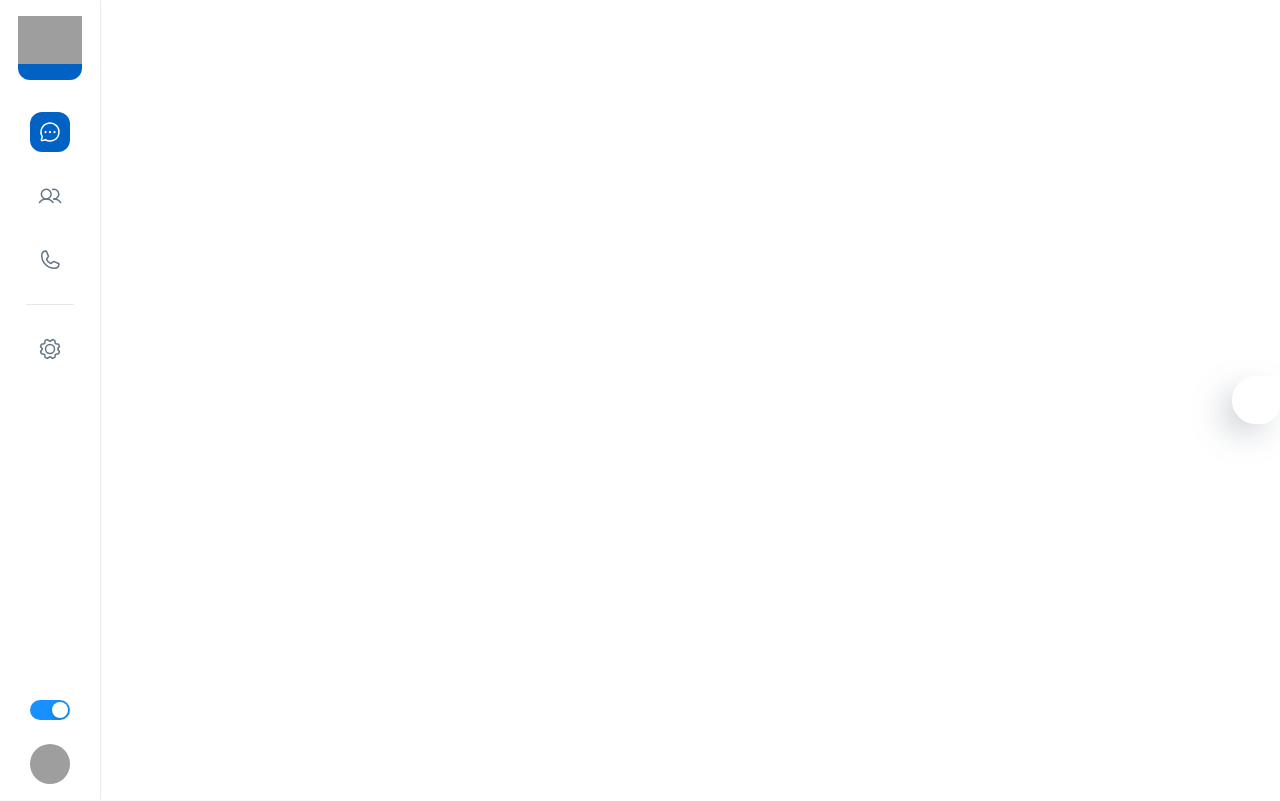
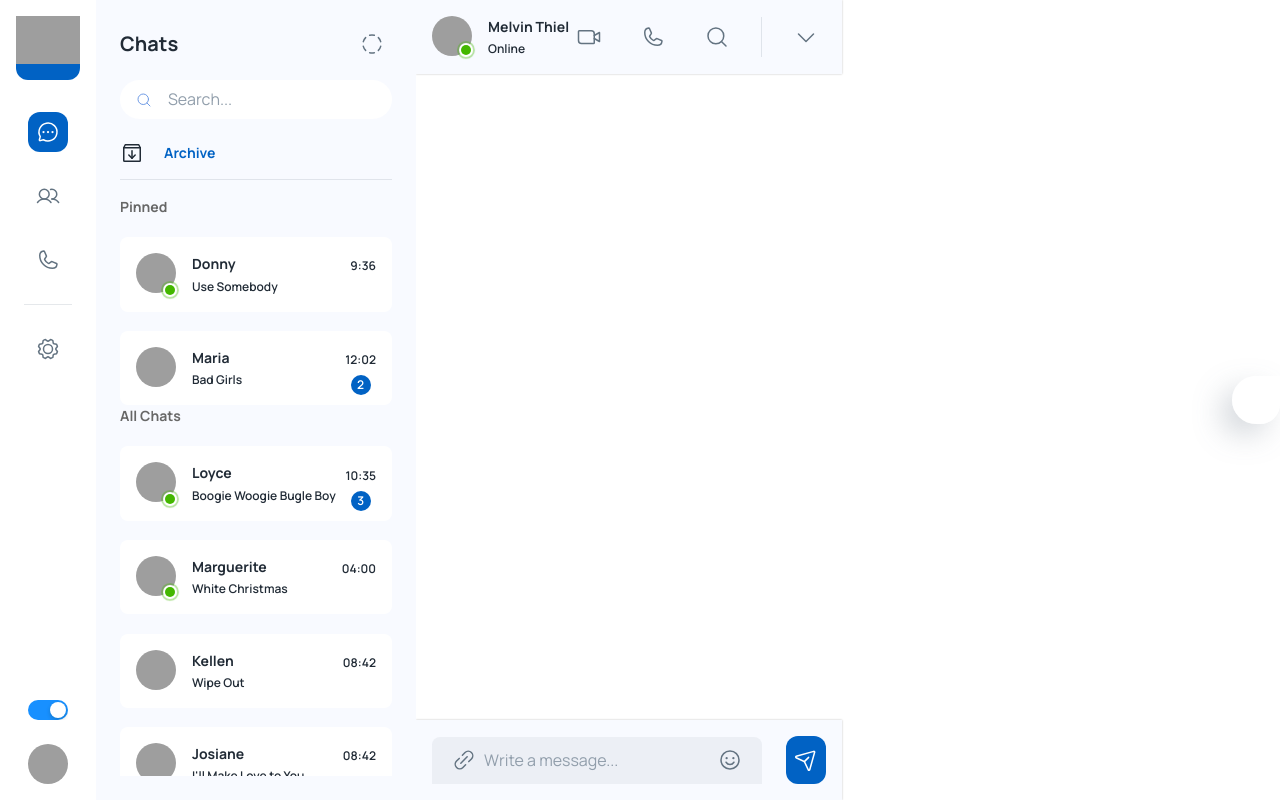
Before and after one commit to ilkaytech/Modern-Chat-App, a React (Create React App) app: page /app in a window 1280 px wide. Shown: the top 801 px of the page. Built offline with nearby package versions, Linux system fonts and the light colour scheme; grey boxes are pictures that could not be loaded; some icons are missing.

Commit message:
chat section created

```diff
--- /dev/null
+++ b/src/components/Conversation/index.js
@@ -0,0 +1,181 @@
+import React from "react";
+import {
+  Avatar,
+  Badge,
+  Box,
+  Divider,
+  IconButton,
+  InputAdornment,
+  Stack,
+  TextField,
+  Typography,
+} from "@mui/material";
+import { faker } from "@faker-js/faker";
+import { styled, useTheme } from "@mui/material/styles";
+import {
+  CaretDown,
+  LinkSimple,
+  MagnifyingGlass,
+  PaperPlaneTilt,
+  Phone,
+  Smiley,
+  VideoCamera,
+} from "phosphor-react";
+
+const StyledInput = styled(TextField)(({ theme }) => ({
+  "& .MuiInputBase-input": {
+    paddingTop: "12px",
+    paddingBottom: "12px",
+  },
+}));
+
+const StyledBadge = styled(Badge)(({ theme }) => ({
+  "& .MuiBadge-badge": {
+    backgroundColor: "#44b700",
+    color: "#44b700",
+    boxShadow: `0 0 0 2px ${theme.palette.background.paper}`,
+    "&::after": {
+      position: "absolute",
+      top: 0,
+      left: 0,
+      width: "100%",
+      height: "100%",
+      borderRadius: "50%",
+      animation: "ripple 1.2s infinite ease-in-out",
+      border: "1px solid currentColor",
+      content: '""',
+    },
+  },
+  "@keyframes ripple": {
+    "0%": {
+      transform: "scale(.8)",
+      opacity: 1,
+    },
+    "100%": {
+      transform: "scale(2.4)",
+      opacity: 0,
+    },
+  },
+}));
+
+const Conversation = () => {
+  const theme = useTheme();
+  return (
+    <Stack height="100%" maxHeight="100vh" width="auto">
+      {/* Chat Header */}
+      <Box
+        p={2}
+        sx={{
+          width: "100%",
+          backgroundColor:
+            theme.palette.mode === "light"
+              ? "#F8FAFF"
+              : theme.palette.background.paper,
+          boxShadow: "0px 0px 2px rgba(0,0,0,0.25) ",
+        }}
+      >
+        <Stack
+          alignItems={"center"}
+          direction={"row"}
+          justifyContent={"space-between"}
+          sx={{ width: "100%", height: "100%" }}
+        >
+          <Stack direction={"row"} spacing={2}>
+            <Box>
+              <StyledBadge
+                overlap="circular"
+                anchorOrigin={{ vertical: "bottom", horizontal: "right" }}
+                variant="dot"
+              >
+                <Avatar
+                  alt={faker.name.fullName()}
+                  src={faker.image.avatar()}
+                />
+              </StyledBadge>
+            </Box>
+            <Stack spacing={0.2}>
+              <Typography variant="subtitle2">
+                {faker.name.fullName()}
+              </Typography>
+              <Typography variant="caption">Online</Typography>
+            </Stack>
+          </Stack>
+          <Stack direction="row" alignItems={"center"} spacing={3}>
+            <IconButton>
+              <VideoCamera />
+            </IconButton>
+            <IconButton>
+              <Phone />
+            </IconButton>
+            <IconButton>
+              <MagnifyingGlass />
+            </IconButton>
+            <Divider orientation="vertical" flexItem />
+            <IconButton>
+              <CaretDown />
+            </IconButton>
+          </Stack>
+        </Stack>
+      </Box>
+      {/* Msg */}
+      <Box width={"100%"} sx={{ flexGrow: 1 }}></Box>
+      {/* Chat Folder */}
+      <Box
+        p={2}
+        sx={{
+          width: "100%",
+          backgroundColor:
+            theme.palette.mode === "light"
+              ? "#F8FAFF"
+              : theme.palette.background.paper,
+          boxShadow: "0px 0px 2px rgba(0,0,0,0.25)",
+        }}
+      >
+        <Stack direction="row" alignItems={"center"} spacing={3}>
+          <StyledInput
+            fullWidth
+            placeholder="Write a message..."
+            variant="filled"
+            InputProps={{
+              disableUnderline: true,
+              startAdornment: (
+                <InputAdornment>
+                  <IconButton>
+                    <LinkSimple />
+                  </IconButton>
+                </InputAdornment>
+              ),
+              endAdornment: (
+                <InputAdornment>
+                  <IconButton>
+                    <Smiley />
+                  </IconButton>
+                </InputAdornment>
+              ),
+            }}
+          />
+          <Box
+            sx={{
+              height: 48,
+              width: 48,
+              backgroundColor: theme.palette.primary.main,
+              borderRadius: 1.5,
+            }}
+          >
+            <Stack
+              sx={{ height: "100%", width: "100%" }}
+              alignItems="center"
+              justifyContent="center"
+            >
+              <IconButton>
+                <PaperPlaneTilt color="#fff" />
+              </IconButton>
+            </Stack>
+          </Box>
+        </Stack>
+      </Box>
+    </Stack>
+  );
+};
+
+export default Conversation;
--- a/src/layouts/dashboard/index.js
+++ b/src/layouts/dashboard/index.js
@@ -9,7 +9,6 @@
 import { Nav_Buttons } from "../../data";
 
 import useSettings from "../../hooks/useSettings";
-import GeneralApp from "../../pages/dashboard/GeneralApp";
 
 const AntSwitch = styled(Switch)(({ theme }) => ({
   width: 40,
@@ -63,7 +62,7 @@
   const { onToggleMode } = useSettings();
 
   return (
-    <>
+    <Stack direction="row">
       <Box
         p={2}
         sx={{
@@ -160,10 +159,8 @@
           </Stack>
         </Stack>
       </Box>
-
       <Outlet />
-      <GeneralApp />
-    </>
+    </Stack>
   );
 };
 
--- a/src/pages/Page404.js
+++ b/src/pages/Page404.js
@@ -1,8 +1,7 @@
 import React from "react";
 
 const Page404 = () => {
-  return <>404</>;
+  return <></>;
 };
 
-
 export default Page404;
--- a/src/pages/dashboard/GeneralApp.js
+++ b/src/pages/dashboard/GeneralApp.js
@@ -1,12 +1,30 @@
 import React from "react";
 import Chats from "./Chats";
+import { Box, Stack } from "@mui/material";
+import Conversation from "../../components/Conversation/index";
+import { useTheme } from "@mui/material/styles";
 
 const GeneralApp = () => {
+  const theme = useTheme();
+
   return (
-    <>
+    <Stack direction={"row"} sx={{ width: "100%" }}>
       {/* Chats */}
       <Chats />
-    </>
+      <Box
+        sx={{
+          height: "100%",
+          width: "calc(100vw -420px",
+          backgroundColor:
+            theme.palette.mode === "light"
+              ? "#fff"
+              : theme.palette.background.default,
+        }}
+      >
+        {/* Conversation */}
+        <Conversation />
+      </Box>
+    </Stack>
   );
 };
 
```
